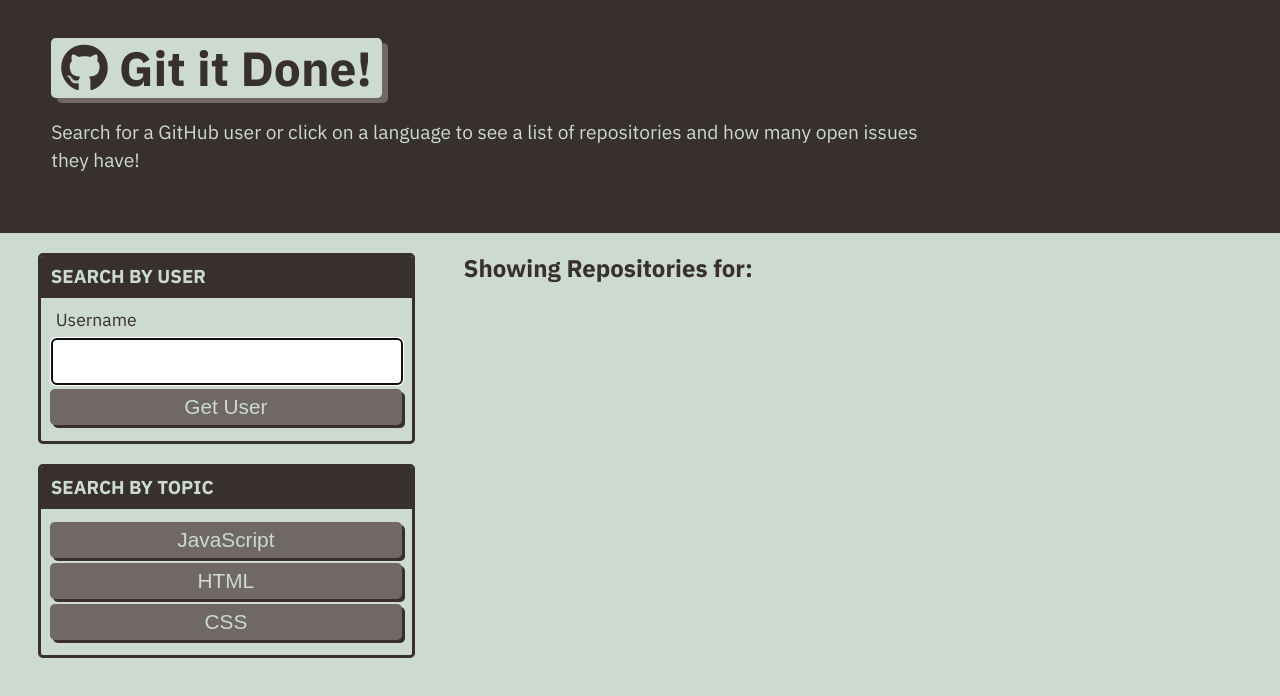
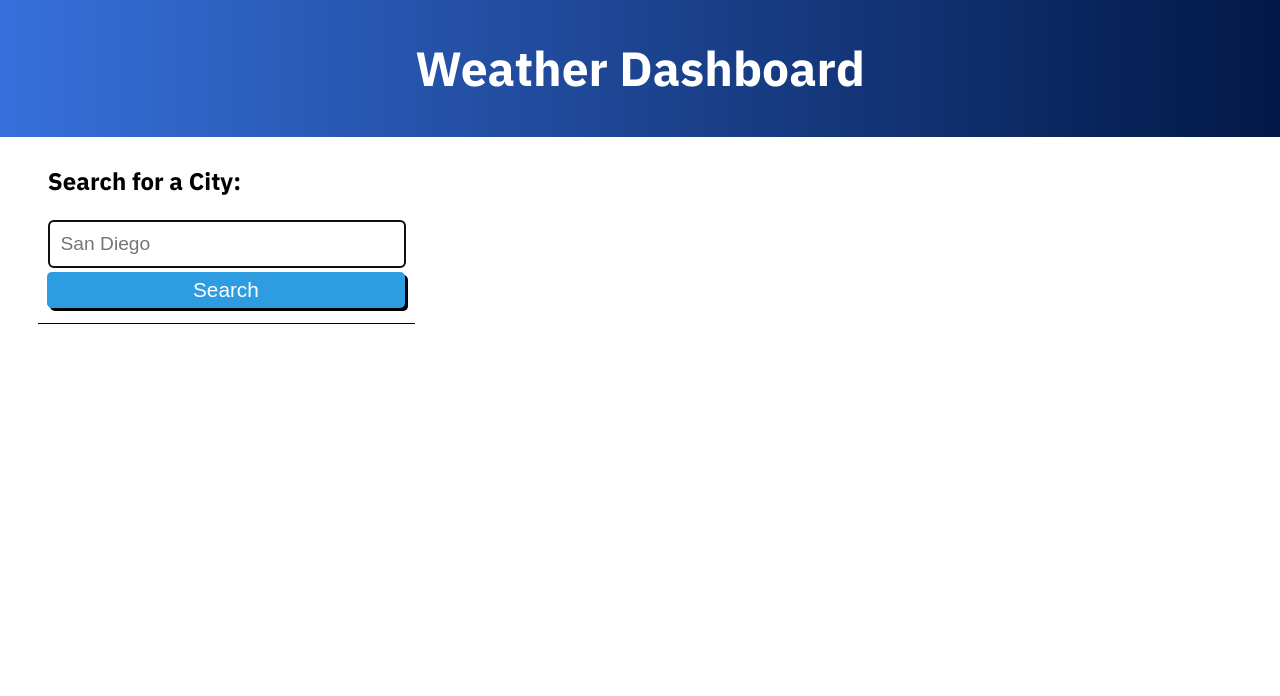
Before and after one commit to sper0054/Weather-Dashboard, a plain HTML site: page index.html in a window 1280 px wide. Drawn offline with Linux system fonts and the light colour scheme; files that its build step writes are made by us from their sources.

Commit message:
html and css started

```diff
--- a/assets/style.css
+++ b/assets/style.css
@@ -1,9 +1,9 @@
 :root {
-    --primary: #ccdad1;
-    --secondary: #9caea9;
-    --tertiary: #788585;
+    --primary: #ffffff;
+    --secondary: #7d8185;
+    --tertiary: #000000;
     --light-dark: #6f6866;
-    --dark: #38302e;
+    --dark: #000000;
     --border-radius: .3rem;
   }
 
@@ -16,7 +16,7 @@
     margin: 0;
     padding: 0;
     font-family: "IBM Plex Sans", sans-serif;
-    color: var(--dark);
+    color: var(--tertiary);
     line-height: 1.5;
     font-size: 16px;
   }
@@ -29,7 +29,7 @@
   h6 {
     font-weight: 700;
     margin: 0;
-    color: var(--dark);
+    color: var(--tertiary);
     line-height: 1.25;
   }
 
@@ -53,14 +53,14 @@
     color: var(--primary);
     border: none;
     outline: none;
-    background-color: var(--light-dark);
+    background-color: rgb(46, 156, 224);
     box-shadow: 3px 3px var(--dark);
     transform: translate(-1px, -1px);
   }
 
    .btn:hover {
     color: var(--primary);
-    background-color: var(--tertiary);
+    background-color: var(--secondary);
     transform: translate(0, 0);
     box-shadow: 2px 2px var(--dark);
   }
@@ -94,69 +94,31 @@
 
   .hero {
     padding: 3% 4%;
-    background-color: var(--dark);
+    background-image: linear-gradient(to right, rgb(55, 112, 219), rgb(2, 24, 71) );
     color: var(--primary);
   }
 
-  .hero p {
-    max-width: 75%;
+  .title {
+    font-size: 3rem;
+    color: var(--primary);
+    padding: 0 10px;
+    text-align: center;
   }
 
-  .app-title {
-    font-size: 3rem;
-    background-color: var(--primary);
-    color: var(--dark);
-    padding: 0 10px;
-    display: inline-block;
-    border-radius: var(--border-radius);
-    box-shadow: 6px 5px var(--light-dark);
+
+  /* CARDS */
+  .cards {
+    margin: 0 0 20px 0;
+    border-bottom: 1px solid var(--dark);
   }
 
-  .list-group {
-    padding: 0;
-    list-style: none;
-  }
-
-  .list-item {
-    margin-bottom: 10px;
-    padding: 1.5%;
-    border-radius: var(--border-radius);
-    background-color: var(--light-dark);
-    color: var(--primary);
-    text-decoration: none;
-  }
-
-  .list-item:hover {
-    background-color: var(--dark);
-  }
-
-  .status-icon {
-    padding: 2px 5px;
-    margin: 0 5px;
-    background-color: rgba(255,255,255, 1);
-    border-radius: var(--border-radius);
-  }
-
-  .icon-danger {
-    color: rgb(255, 70, 70);
-  }
-
-  .icon-success {
-    color: rgb(29, 153, 255);
-  }
-
-  /* CARDS */
   .card {
-    margin: 0 0 20px 0;
-    border: 3px solid var(--dark);
-    border-radius: var(--border-radius);
+      margin: 0 0 20px 0;
   }
 
   .card-header {
-    color: var(--primary);
-    background-color: var(--dark);
+    color: var(--tertiary);
     padding: 2.5%;
-    border-radius: calc(.18rem - 1px) calc(.18rem - 1px) 0 0;
   }
 
   .card-body {
--- a/index.html
+++ b/index.html
@@ -7,48 +7,39 @@
   <meta http-equiv="X-UA-Compatible" content="ie=edge">
   <link href="https://fonts.googleapis.com/css?family=IBM+Plex+Sans:400,400i,700&display=swap" rel="stylesheet">
   <link rel="stylesheet" href="https://cdnjs.cloudflare.com/ajax/libs/font-awesome/5.11.2/css/all.min.css">
-  <link rel="stylesheet" href="./assets/css/style.css" />
-  <title>Git it Done</title>
+  <link rel="stylesheet" href="./assets/style.css" />
+  <title>Weather Dashboard</title>
 </head>
 
 <body class="flex-column min-100-vh">
+
   <header class="hero">
-    <h1 class="app-title"><i class="fab fa-github"></i> Git it Done!</h1>
-    <p>Search for a GitHub user or click on a language to see a list of repositories and how many open issues they have!
-    </p>
+    <h1 class="title">Weather Dashboard</h1>
   </header>
 
 
   <main class="flex-row justify-space-between">
-    <div class="col-12 col-md-4">
-      <div class="card">
-        <h3 class="card-header text-uppercase">Search By User</h3>
+    <section class="col-12 col-md-4">
+      <div class="cards">
+        <h2 class="card-header">Search for a City:</h2>
         <form id="user-form" class="card-body">
-          <label class="form-label" for="username">Username</label>
-          <input name="username" id="username" type="text" autofocus="true" class="form-input" />
-          <button type="submit" class="btn">Get User</button>
+          <input name="username" id="username" type="text" autofocus="true" class="form-input" placeholder="San Diego" />
+          <button type="submit" class="btn" id="search">Search</button>
         </form>
       </div>
 
       <div class="card">
-        <h3 class="card-header text-uppercase">Search By Topic</h3>
-        <div id="language-buttons" class="card-body">
-          <button data-language="javascript" class="btn">JavaScript</button>
-          <button data-language="html" class="btn">HTML</button>
-          <button data-language="css" class="btn">CSS</button>
-        </div>
+        <div id="cities" class="card-body"></div>
       </div>
-    </div>
+    </section>
 
-    <div class="col-12 col-md-8">
-      <h2 class="subtitle">Showing Repositories for: <span id="repo-search-term"></span></h2>
-      <div id="repos-container" class="list-group">
+    <section class="col-12 col-md-8" id="weather-display">
 
-      </div>
-    </div>
+    </section>
+
   </main>
 
-  <script src="./assets/js/homepage.js"></script>
+  <script src="./assets/script.js"></script>
 </body>
 
 </html>
```
